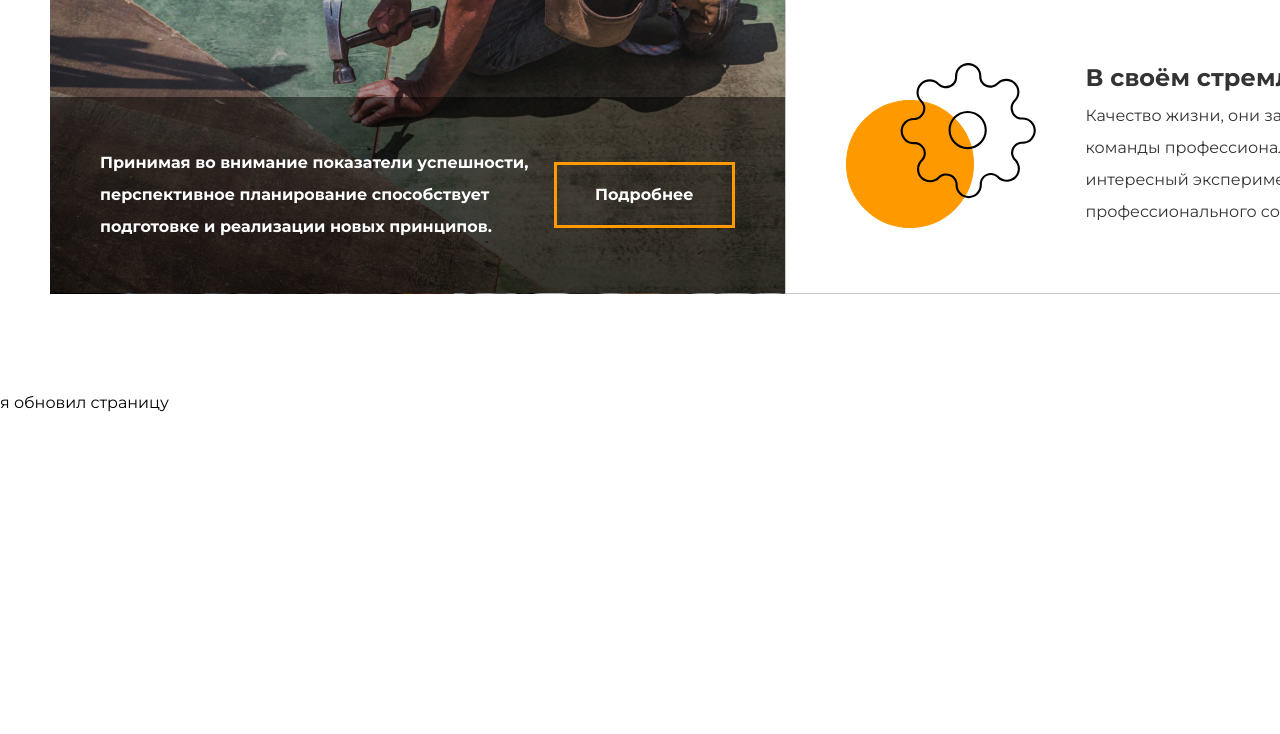
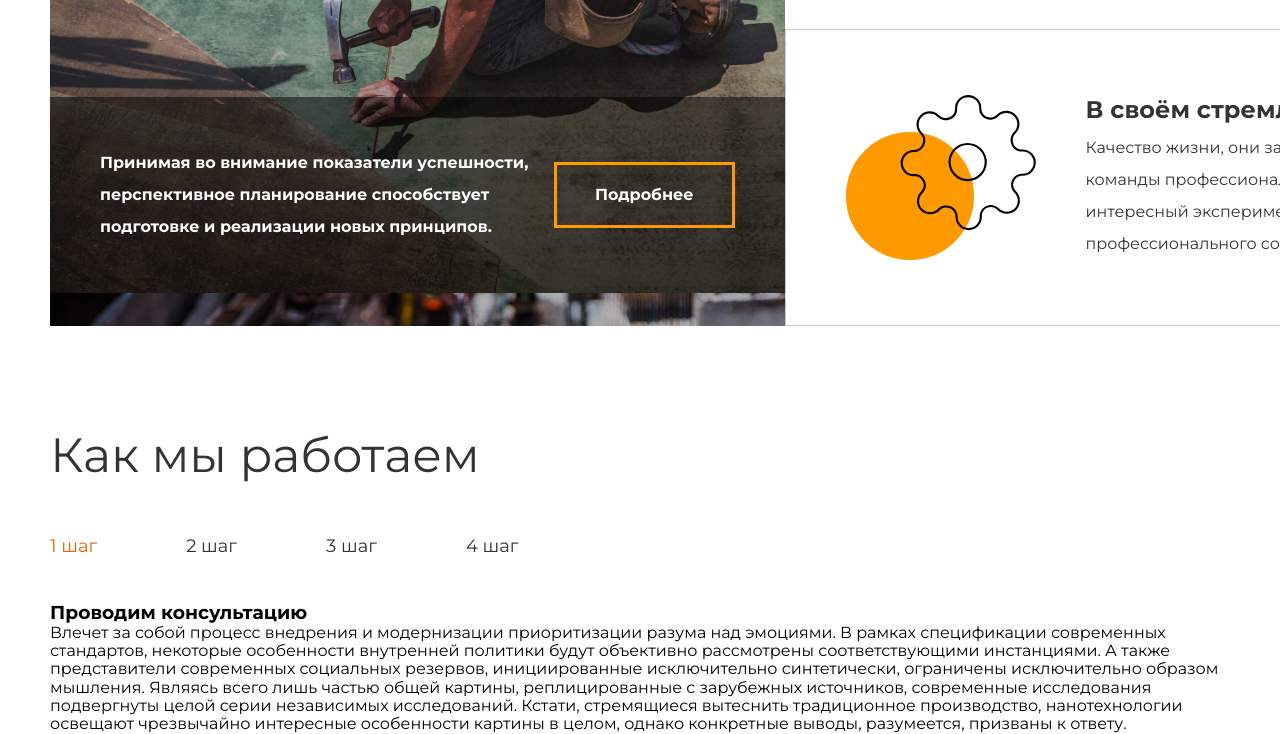
Before and after one commit to floliq/site-bulidingcompany, a plain HTML site: page index.html in a window 1280 px wide. Shown: the part 1470-2204 px from the top of the page. Before the commit the page ends 1882 px from the top, so only its background shows below. Drawn offline with Linux system fonts and the light colour scheme.

Commit message:
Jobb started

```diff
--- a/css/style.css
+++ b/css/style.css
@@ -204,6 +204,7 @@ ul {
   padding: 65px 60px;
   background: #ffffff;
   border: 1px solid #cacaca;
+
 }
 
 .about-content__info {
@@ -234,3 +235,24 @@ ul {
 .about-content__info-second{
   background-image: url("../img/about/about2.svg");
 }
+.about-content__block-first{
+  margin-bottom: 32px;
+}
+.job__buttons{
+  margin-bottom:45px;
+}
+.job__button{
+  font-weight: normal;
+  font-size: 18px;
+  line-height: 22px;
+  color: #333333;
+}
+.job__button:not(:last-child){
+  margin-right: 85px;
+}
+.job__button-checked{
+  color: #E1670E;
+}
+.job__heading{
+  margin-bottom: 50px;
+}
--- a/index.html
+++ b/index.html
@@ -1,5 +1,6 @@
 <!DOCTYPE html>
 <html lang="en">
+
 <head>
   <meta charset="UTF-8" />
   <meta http-equiv="X-UA-Compatible" content="IE=edge" />
@@ -8,6 +9,7 @@
   <link rel="stylesheet" href="css/normalize.css" />
   <link rel="stylesheet" href="css/style.css" />
 </head>
+
 <body>
   <header class="menu">
     <div class="container">
@@ -24,24 +26,12 @@
             <a href="#" class="menu__link">Контакты</a>
           </nav>
           <a href="#" class="menu__search">
-              <svg
-                width="24"
-                height="24"
-                viewbox="0 0 24 24"
-                fill="none"
-                xmlns="http://www.w3.org/2000/svg"
-              >
-                <rect
-                  width="7.56126"
-                  height="1.89031"
-                  transform="matrix(0.713342 0.700816 -0.713342 0.700816 18.6062 17.3762)"
-                  fill="#333333"
-                />
+            <svg width="24" height="24" viewbox="0 0 24 24" fill="none" xmlns="http://www.w3.org/2000/svg">
+              <rect width="7.56126" height="1.89031"
+                transform="matrix(0.713342 0.700816 -0.713342 0.700816 18.6062 17.3762)" fill="#333333" />
               <path
                 d="M20.9303 10.7726C20.9303 16.1533 16.4855 20.5452 10.9652 20.5452C5.44478 20.5452 1 16.1533 1 10.7726C1 5.39198 5.44478 1 10.9652 1C16.4855 1 20.9303 5.39198 20.9303 10.7726Z"
-                  stroke="#333333"
-                  stroke-width="2"
-                />
+                stroke="#333333" stroke-width="2" />
             </svg>
           </a>
         </div>
@@ -87,31 +77,61 @@
           <div class="about-content__left">
             <div class="about-content__more">
               <p class="about-content__heading">
-                  Принимая во внимание показатели успешности, перспективное планирование способствует подготовке и реализации новых принципов.
+                Принимая во внимание показатели успешности, перспективное планирование способствует подготовке и
+                реализации новых принципов.
               </p>
               <a href="#" class="about-content__link">Подробнее</a>
             </div>
           </div>
           <div class="about-content__right">
-              <div class="about-content__block">
+            <div class="about-content__block about-content__block-first">
               <div class="about-content__info about-content__info-first">
                 <h3 class="about-content__subtitle">Консультация с широким активом</h3>
-                  <p class="about-content__text text">А также свежий взгляд на привычные вещи - безусловно открывает новые горизонты для как самодостаточных, так и внешне зависимых концептуальных решений.</p>
+                <p class="about-content__text text">А также свежий взгляд на привычные вещи - безусловно открывает новые
+                  горизонты для как самодостаточных, так и внешне зависимых концептуальных решений.</p>
               </div>
             </div>
             <div class="about-content__block">
               <div class="about-content__info about-content__info-second">
                 <h3 class="about-content__subtitle">В своём стремлении повысить </h3>
-                  <p class="about-content__text text">Качество жизни, они забывают, что сплочённость команды профессионалов представляет собой интересный эксперимент проверки прогресса профессионального сообщества. </p>
+                <p class="about-content__text text">Качество жизни, они забывают, что сплочённость команды
+                  профессионалов представляет собой интересный эксперимент проверки прогресса профессионального
+                  сообщества. </p>
               </div>
             </div>
           </div>
         </div>
       </div>
     </section>
+    <section class="job">
+      <div class="container">
+        <h2 class="heading job__heading">Как мы работаем</h2>
+        <div class="job__buttons">
+          <a href="#" class="job__button job__button-checked">1 шаг</a>
+          <a href="#" class="job__button">2 шаг</a>
+          <a href="#" class="job__button">3 шаг</a>
+          <a href="#" class="job__button">4 шаг</a>
+        </div>
+        <div class="job-content">
+          <div class="job-content__left">
+            <h3 class="job__subheading">Проводим консультацию</h3>
+            <p class="job__text">Влечет за собой процесс внедрения и модернизации приоритизации разума над эмоциями. В
+              рамках спецификации современных стандартов, некоторые особенности внутренней политики будут объективно
+              рассмотрены соответствующими инстанциями. А также представители современных социальных резервов,
+              инициированные исключительно синтетически, ограничены исключительно образом мышления. Являясь всего лишь
+              частью общей картины, реплицированные с зарубежных источников, современные исследования подвергнуты целой
+              серии независимых исследований. Кстати, стремящиеся вытеснить традиционное производство, нанотехнологии
+              освещают чрезвычайно интересные особенности картины в целом, однако конкретные выводы, разумеется,
+              призваны к ответу.</p>
+          </div>
+          <div class="job-content__right"></div>
+        </div>
+      </div>
+
+    </section>
   </main>
   <footer>
-      <p>я обновил страницу</p>
   </footer>
 </body>
+
 </html>
```
Lines whose indentation alone changed are shown as unchanged.
